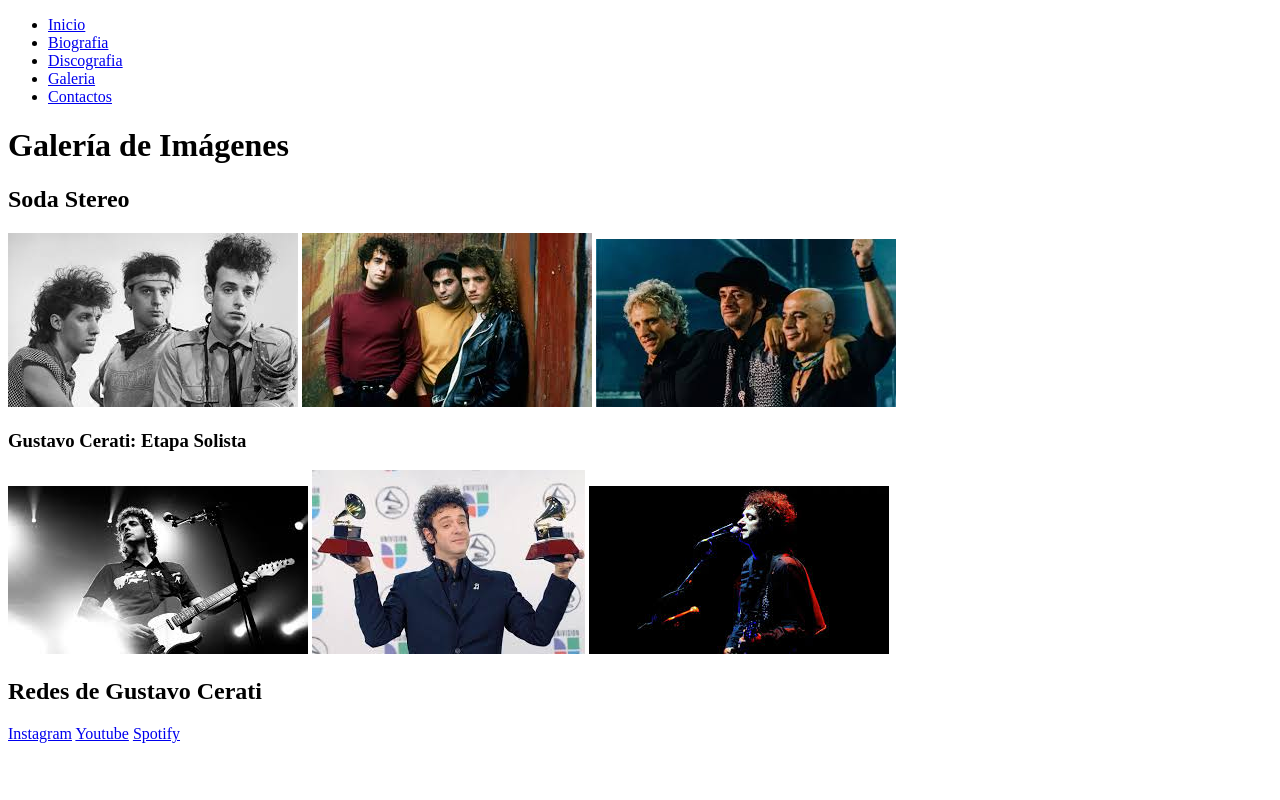
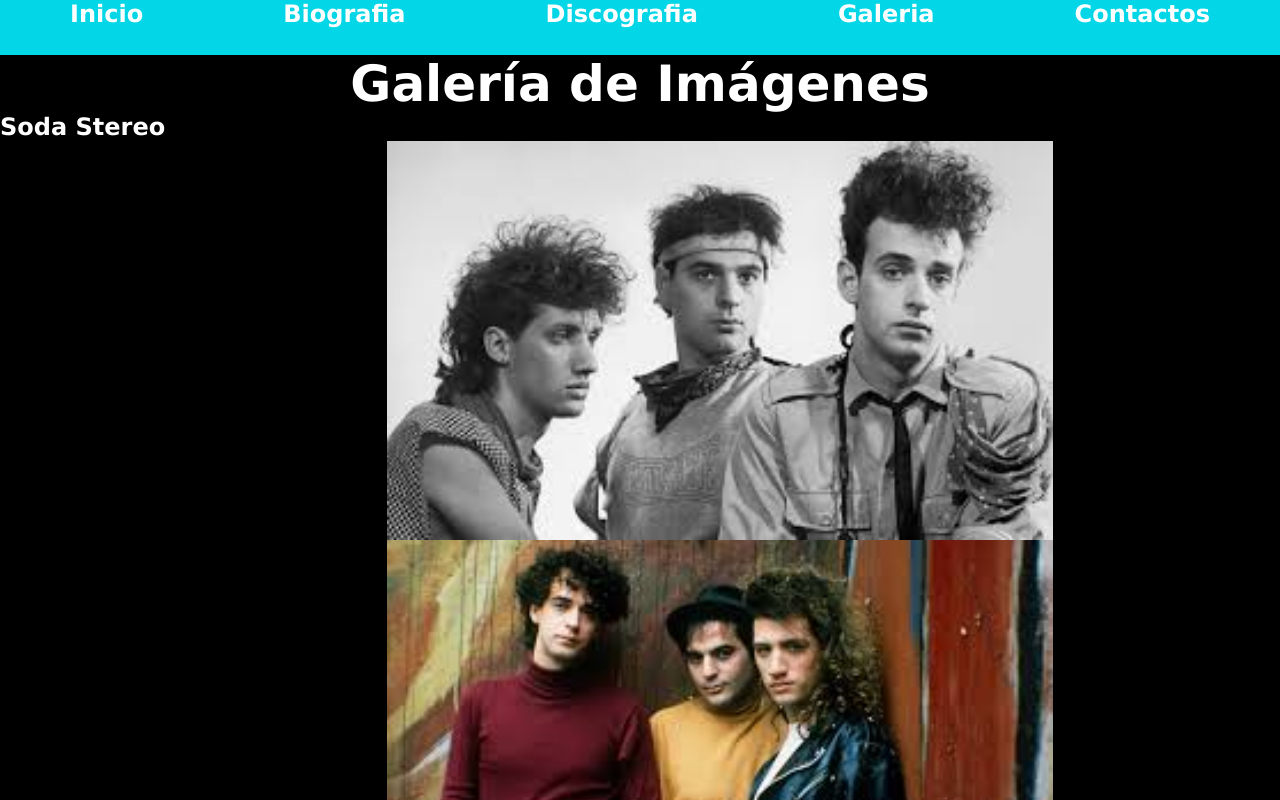
Before and after one commit to Sesma18/proyecto, a plain HTML site: page html/galeria.html in a window 1280 px wide. Shown: the top 800 px of the page. Drawn offline with Linux system fonts and the light colour scheme.

Commit message:
version2

```diff
--- a/CSS/contactos.css
+++ b/CSS/contactos.css
@@ -0,0 +1,103 @@
+*{
+    margin: 0;
+    padding: 0;
+}
+
+/* NAV */
+nav{
+height: 55px;
+background-color: rgb(3, 214, 230);
+
+}
+
+li{
+    display: inline-block;
+width: 19%;
+text-align: center;
+padding-top: 1%;
+
+}
+
+.Uno {
+color: white;
+font-size: 26px;
+font-family: Verdana, Geneva, Tahoma, sans-serif;
+text-decoration: none;
+font-weight: bold;
+}
+/* MAIN */
+main {
+height: 3500px;
+background-color: rgb(0, 0, 0);
+
+
+}
+h1{
+text-align: center;
+font-size: 50px;
+font-family: Verdana, Geneva, Tahoma, sans-serif;
+color: white;
+background-color: black;
+}
+img{
+
+display: block; padding-left: 387px;
+width: 52%;
+height: auto;
+}
+
+p {
+    color: white;
+text-align: center;
+background-color: rgb(0, 0, 0);
+font-family: Verdana, Geneva, Tahoma, sans-serif;
+}
+
+/* FOOTER */
+
+footer{
+height: 117px;
+background-color: rgb(3, 214, 230);
+}
+h2{
+
+    color: white;
+    font-size: 30;
+    font-family: Verdana, Geneva, Tahoma, sans-serif; }
+
+#padreRedes {
+    flex-direction: row;
+    flex-wrap: wrap;
+    justify-content: space-around;
+    display: flex;
+}
+
+#hijoRedes1 {
+    color: white;
+    font-size: 20px;
+    font-family: Verdana, Geneva, Tahoma, sans-serif;
+    text-decoration: none;
+    font-weight: bold;
+    order: 1;
+
+}
+
+#hijoRedes2{
+    color: white;
+    font-size: 20px;
+    font-family: Verdana, Geneva, Tahoma, sans-serif;
+    text-decoration: none;
+    font-weight: bold;
+    order: 2;
+
+}
+
+#hijoRedes3{
+    color: white;
+    font-size: 20px;
+    font-family: Verdana, Geneva, Tahoma, sans-serif;
+    text-decoration: none;
+     font-weight: bold;
+     order: 3;
+
+}
--- a/CSS/galeria.css
+++ b/CSS/galeria.css
@@ -0,0 +1,144 @@
+*{
+    margin: 0;
+    padding: 0;
+}
+
+/* NAV */
+nav{
+height: 55px;
+background-color: rgb(3, 214, 230);
+
+}
+
+#padreNav{
+    height: 55px;
+    display: flex;
+    flex-direction: row;
+    flex-wrap: wrap;
+    justify-content: space-around;
+text-align: center;
+list-style-type: none;
+
+
+
+}
+
+#inicio{
+    color: white;
+    font-size: 24px;
+    font-family: Verdana, Geneva, Tahoma, sans-serif;
+    text-decoration: none;
+    font-weight: bold;
+    }
+
+#biografia {
+color: white;
+font-size: 24px;
+font-family: Verdana, Geneva, Tahoma, sans-serif;
+text-decoration: none;
+font-weight: bold;
+
+}
+#contactos {
+    color: white;
+    font-size: 24px;
+    font-family: Verdana, Geneva, Tahoma, sans-serif;
+    text-decoration: none;
+    font-weight: bold;
+    }
+#discografia {
+     color: white;
+     font-size: 24px;
+     font-family: Verdana, Geneva, Tahoma, sans-serif;
+     text-decoration: none;
+     font-weight: bold;
+        }
+
+ #galeria {
+    color: white;
+    font-size: 24px;
+    font-family: Verdana, Geneva, Tahoma, sans-serif;
+    text-decoration: none;
+    font-weight: bold;
+    }
+
+
+
+
+
+/* MAIN */
+main {
+height: 3500px;
+background-color: rgb(0, 0, 0);
+
+
+}
+h1{
+text-align: center;
+font-size: 50px;
+font-family: Verdana, Geneva, Tahoma, sans-serif;
+color: white;
+background-color: black;
+}
+img{
+
+display: block; padding-left: 387px;
+width: 52%;
+height: auto;
+}
+
+p {
+    color: white;
+text-align: center;
+background-color: rgb(0, 0, 0);
+font-family: Verdana, Geneva, Tahoma, sans-serif;
+}
+
+/* FOOTER */
+
+footer{
+height: 117px;
+background-color: rgb(3, 214, 230);
+}
+h2{
+
+    color: white;
+    font-size: 30;
+    font-family: Verdana, Geneva, Tahoma, sans-serif; }
+
+#padreRedes {
+    flex-direction: row;
+    flex-wrap: wrap;
+    justify-content: space-around;
+    display: flex;
+}
+
+#hijoRedes1 {
+    color: white;
+    font-size: 20px;
+    font-family: Verdana, Geneva, Tahoma, sans-serif;
+    text-decoration: none;
+    font-weight: bold;
+    order: 1;
+
+}
+
+#hijoRedes2{
+    color: white;
+    font-size: 20px;
+    font-family: Verdana, Geneva, Tahoma, sans-serif;
+    text-decoration: none;
+    font-weight: bold;
+    order: 2;
+
+}
+
+#hijoRedes3{
+    color: white;
+    font-size: 20px;
+    font-family: Verdana, Geneva, Tahoma, sans-serif;
+    text-decoration: none;
+     font-weight: bold;
+     order: 3;
+
+}
--- a/CSS/inicio.css
+++ b/CSS/inicio.css
@@ -2,28 +2,66 @@
     margin: 0;
     padding: 0;
 }
-
+/* Nav */
 nav{
     height: 55px;
     background-color: rgb(3, 214, 230);
 
     }
 
-li{
-    display: inline-block;
-width: 19%;
+    #padreNav{
+        height: 55px;
+        display: flex;
+        flex-direction: row;
+        flex-wrap: wrap;
+        justify-content: space-around;
     text-align: center;
-padding-top: 1%;
+    list-style-type: none;
+
+
 
     }
 
-.Uno {
+    #inicio{
         color: white;
-    font-size: 26px;
+        font-size: 24px;
         font-family: Verdana, Geneva, Tahoma, sans-serif;
         text-decoration: none;
         font-weight: bold;
         }
+
+    #biografia {
+    color: white;
+    font-size: 24px;
+    font-family: Verdana, Geneva, Tahoma, sans-serif;
+    text-decoration: none;
+    font-weight: bold;
+
+    }
+    #contactos {
+        color: white;
+        font-size: 24px;
+        font-family: Verdana, Geneva, Tahoma, sans-serif;
+        text-decoration: none;
+        font-weight: bold;
+        }
+    #discografia {
+         color: white;
+         font-size: 24px;
+         font-family: Verdana, Geneva, Tahoma, sans-serif;
+         text-decoration: none;
+         font-weight: bold;
+            }
+
+     #galeria {
+        color: white;
+        font-size: 24px;
+        font-family: Verdana, Geneva, Tahoma, sans-serif;
+        text-decoration: none;
+        font-weight: bold;
+        }
+/* MAIN */
+
 main {
 height: 605px;
 background-color: rgb(0, 0, 0);
@@ -51,6 +89,8 @@ background-color: rgb(0, 0, 0);
 font-family: Verdana, Geneva, Tahoma, sans-serif;
 }
 
+/* Footer */
+
 footer{
 height: 117px;
 background-color: rgb(3, 214, 230);
@@ -63,34 +103,40 @@ h2{
     font-family: Verdana, Geneva, Tahoma, sans-serif;
 
 }
-#Redes {
+
+#padreRedes {
+    flex-direction: row;
+    flex-wrap: wrap;
+    justify-content: space-around;
+    display: flex;
+}
+
+#hijoRedes1 {
+    color: white;
     font-size: 20px;
     font-family: Verdana, Geneva, Tahoma, sans-serif;
-text-align: center;
     text-decoration: none;
-color: white;
+    font-weight: bold;
+    order: 1;
 
 }
-#RedesDos {
+
+#hijoRedes2{
+    color: white;
     font-size: 20px;
     font-family: Verdana, Geneva, Tahoma, sans-serif;
-    text-align: center;
     text-decoration: none;
-    padding-left: 650px;
-    position: relative;
-    margin-top: 5px;
-    color: white;
+    font-weight: bold;
+    order: 2;
 
 }
-    #RedesTres {
+
+#hijoRedes3{
+    color: white;
     font-size: 20px;
     font-family: Verdana, Geneva, Tahoma, sans-serif;
-        text-align: center;
     text-decoration: none;
-        padding-left: 500px;
-        color: white;
-
-
-
+     font-weight: bold;
+     order: 3;
 
 }
--- a/html/galeria.html
+++ b/html/galeria.html
@@ -4,17 +4,18 @@
     <meta charset="UTF-8">
     <meta name="viewport" content="width=device-width, initial-scale=1.0">
     <title>Galería</title>
+    <link rel="stylesheet" href="../CSS/galeria.css">
 </head>
 <body>
     <header>
         <nav>
 
-            <ul>
-                <li><a href="../index.html">Inicio</a></li>
-                <li><a href="biografia.html">Biografia</a></li>
-                <li><a href="discografia.html">Discografia</a></li>
-                <li><a href="galeria.html">Galeria</a></li>
-                <li><a href="contactos.html">Contactos</a></li>
+            <ul id="padreNav">
+                <li><a id="inicio"  href="../index.html">Inicio</a></li>
+                <li><a id="biografia" href="biografia.html">Biografia</a></li>
+                <li><a id="discografia"  href="discografia.html">Discografia</a></li>
+                <li><a id="galeria"  href="galeria.html">Galeria</a></li>
+                <li><a id="contactos"  href="contactos.html">Contactos</a></li>
             </ul>
 
         </nav>
@@ -26,16 +27,19 @@
 
    <h2>Soda Stereo</h2>
 
-      <img src="../img/soda.jpg" alt="SodaStereo">
-      <img src="../img/soda2.jpg" alt="SodaStereo2">
-      <img src="../img/soda3.jpg" alt="SodaStereo3">
+    <section class="Galeria1">
+      <img class="Conjunto1" src="../img/soda.jpg" alt="SodaStereo">
+      <img class="Conjunto1" src="../img/soda2.jpg" alt="SodaStereo2">
+      <img class="Conjunto1" src="../img/soda3.jpg" alt="SodaStereo3">
+    </section>
 
     <h3>Gustavo Cerati: Etapa Solista</h3>
 
-    <img src="../img/gustavo1.jpg" alt="Gustavo1">
-    <img src="../img/gustavo2.jpg" alt="Gustavo2">
-    <img src="../img/gustavo3.jpg" alt="Gustavo3">
-
+<section class="Galeria2">
+    <img class="Conjunto2" src="../img/gustavo1.jpg" alt="Gustavo1">
+    <img class="Conjunto2" src="../img/gustavo2.jpg" alt="Gustavo2">
+    <img class="Conjunto2" src="../img/gustavo3.jpg" alt="Gustavo3">
+</section>
 
 
  </main>
@@ -43,11 +47,12 @@
  <footer>
      <h2>Redes de Gustavo Cerati</h2>
 
-    <a href="https://www.instagram.com/cerati/?hl=es">Instagram</a>
-    <a href="https://www.youtube.com/channel/UCZuU_8S5VItTh-InZ0CV-rA">Youtube</a>
-    <a href="https://open.spotify.com/intl-es/artist/1QOmebWGB6FdFtW7Bo3F0W">Spotify</a>
-
-</footer>
+<div id="padreRedes">
+    <a id="hijoRedes1"  href="https://www.instagram.com/cerati/?hl=es">Instagram</a>
+    <a id="hijoRedes2" href="https://www.youtube.com/channel/UCZuU_8S5VItTh-InZ0CV-rA">Youtube</a>
+    <a id="hijoRedes3"  href="https://open.spotify.com/intl-es/artist/1QOmebWGB6FdFtW7Bo3F0W">Spotify</a>
+</div>
+</footer >
 
 </body>
 </html>
```
Also changed, not shown: html/contactos.html (+6 -6 lines), index.html (+11 -11 lines). Lines whose indentation alone changed are shown as unchanged.
